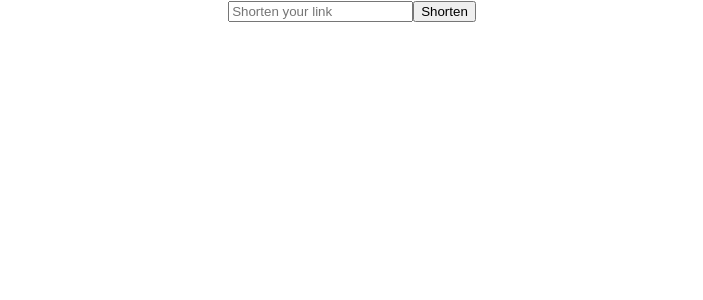
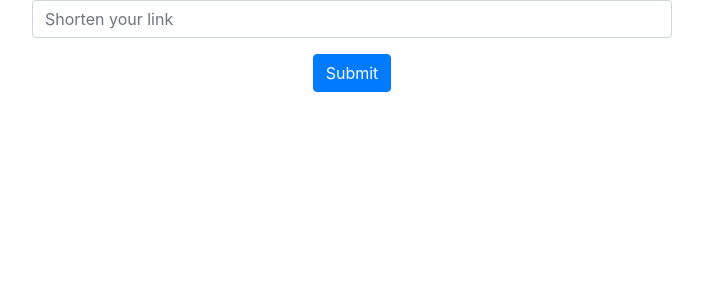
Before and after one commit to thinhlvv/tinyurl, a React (Create React App) app in the folder frontend/: page / in a window 1280 px wide. Shown: the top 300 px of the page, without its empty margins (288-991 px from the left). Built offline with nearby package versions, Linux system fonts and the light colour scheme.

Commit message:
added react bootstrap

```diff
--- a/frontend/package.json
+++ b/frontend/package.json
@@ -3,7 +3,9 @@
   "version": "0.1.0",
   "private": true,
   "dependencies": {
+    "bootstrap": "^4.3.1",
     "react": "^16.8.6",
+    "react-bootstrap": "^1.0.0-beta.9",
     "react-dom": "^16.8.6",
     "react-scripts": "3.0.1"
   },
--- a/frontend/src/App.js
+++ b/frontend/src/App.js
@@ -1,11 +1,11 @@
 import React from 'react';
-import logo from './logo.svg';
 import './App.css';
+import {Form} from 'react-bootstrap';
+import {Button} from 'react-bootstrap';
+import 'bootstrap/dist/css/bootstrap.css';
+
 
 class App extends React.Component {
-  constructor() {
-    super();
-  }
 
   renderForm() {
     return <InputForm />;
@@ -17,11 +17,9 @@ class App extends React.Component {
         <header>
         <script type="text/babel"></script>
         </header>
-        <body>
         <div className="App">
           {this.renderForm()}
         </div>
-        </body>
       </div>
     );
   }
@@ -30,24 +28,31 @@ class App extends React.Component {
 class InputForm extends React.Component{
   constructor(props) {
     super(props);
-    this.status = {value: ''};
-    // this.handleSubmit = this.postLonglinkToServer.bind(this);
+    this.state= {longlink: ''};
+    this.handleSubmit = this.handleSubmit.bind(this);
+    this.handleChange= this.handleChange.bind(this);
   }
 
-  postLonglinkToServer(event){
-    alert("submitted" + this.status.value);
-    event.preventDefault();
+  handleSubmit(event){
+    alert("submitted" + this.state.longlink);
+    event.preventDefault(); // avoid reloading page after submission
+  }
+  handleChange(event){
+    this.setState({longlink:event.target.value});
   }
 
   render(){
     return (
       <center>
-        <form onSubmit={this.postLonglinkToServer}>
-        <label>
-          <input type="text" value={this.status.value} placeholder="Shorten your link"/>
-        </label>
-        <input type="submit" value="Shorten" />
-        </form>
+      <Form
+        onSubmit={e => this.handleSubmit(e)}
+        style={{ width: '50%' }}
+      >
+        <Form.Group controlId="formBasicEmail">
+          <Form.Control onChange={this.handleChange} type="text" placeholder="Shorten your link" required />
+        </Form.Group>
+        <Button variant="primary" type="submit">Submit</Button>
+      </Form>
       </center>
     );
   }
```
Also changed, not shown: 1 other file (tests, documents, lock files or other folders).
